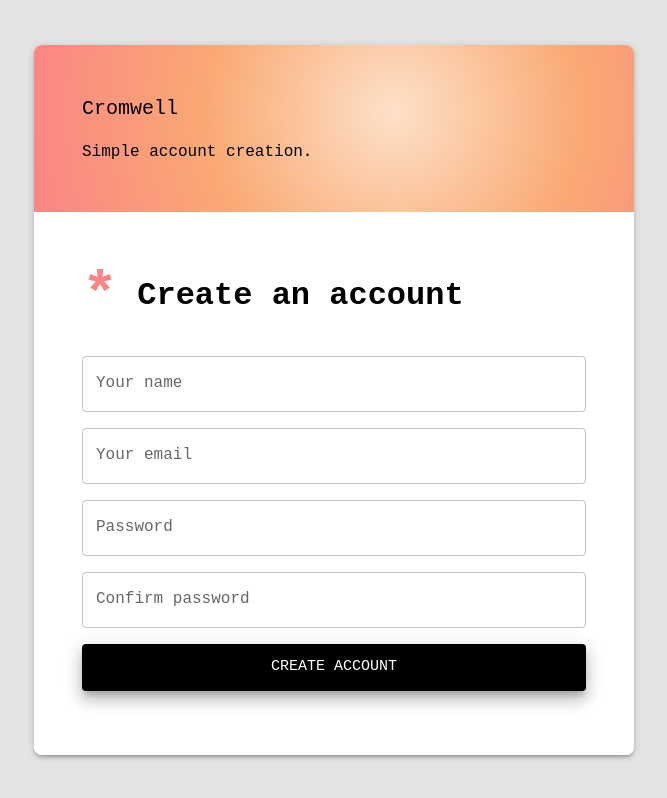
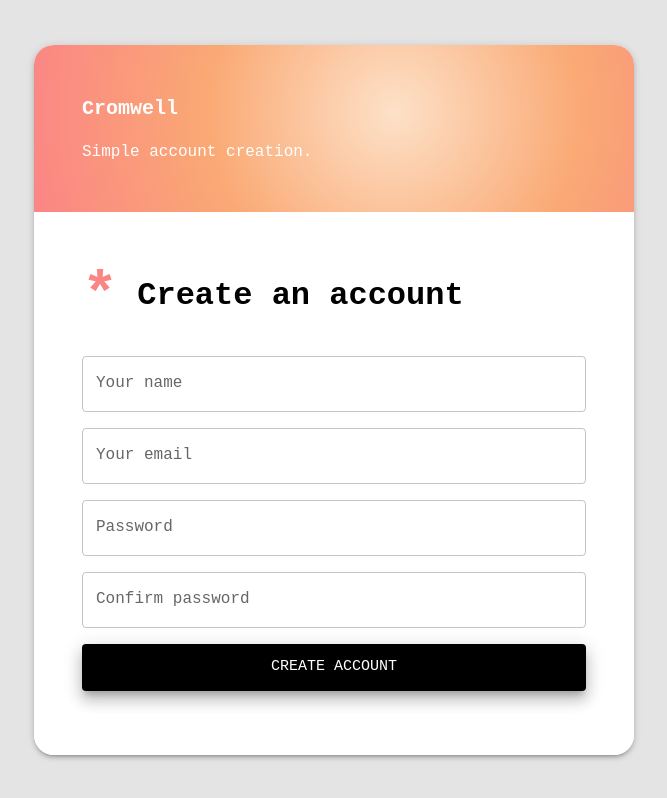
Before and after one commit to Sehbaz/full-stack-task, a React (Vite) app in the folder client/: page /register in a window 1280 px wide. Shown: the whole page, without its empty margins (306-973 px from the left). Built offline with nearby package versions, Linux system fonts and the light colour scheme.

Commit message:
refactor(auth): extract shared layout into reusable AuthLayout component

```diff
--- a/client/index.html
+++ b/client/index.html
@@ -4,7 +4,7 @@
     <meta charset="UTF-8" />
     <link rel="icon" type="image/svg+xml" href="/vite.svg" />
     <meta name="viewport" content="width=device-width, initial-scale=1.0" />
-    <title>Vite + React + TS</title>
+    <title>Cromwell</title>
   </head>
   <body>
     <div id="root"></div>
--- /dev/null
+++ b/client/src/components/auth/AuthLayout.tsx
@@ -0,0 +1,94 @@
+import { Box, Container, Grid, Paper, Stack, Typography } from "@mui/material";
+import type { ReactNode } from "react";
+
+interface AuthLayoutProps {
+  title: string;
+  subtitle: string;
+  gradient: string;
+  accentColor: string;
+  children: ReactNode;
+}
+
+const AuthLayout = ({
+  title,
+  subtitle,
+  gradient,
+  accentColor,
+  children,
+}: AuthLayoutProps) => (
+  <Box
+    minHeight="100vh"
+    bgcolor="#e4e4e4ff"
+    display="flex"
+    justifyContent="center"
+    alignItems="center"
+    px={2}
+  >
+    <Paper
+      elevation={3}
+      sx={{
+        borderRadius: 5,
+        overflow: "hidden",
+        maxWidth: 600,
+        width: "100%",
+      }}
+    >
+      <Grid>
+        <Grid
+          sx={{
+            display: "flex",
+            flexDirection: "column",
+            justifyContent: "center",
+            p: { xs: 3, md: 6 },
+            background: gradient,
+            color: "white",
+          }}
+        >
+          <Typography variant="h6" fontWeight={800} gutterBottom>
+            Cromwell
+          </Typography>
+          <Typography variant="body1" mt={1}>
+            {subtitle}
+          </Typography>
+        </Grid>
+
+        <Grid
+          sx={{
+            display: "flex",
+            alignItems: "center",
+            justifyContent: "center",
+            p: { xs: 4, md: 6 },
+            bgcolor: "#fff",
+          }}
+        >
+          <Container maxWidth={false} disableGutters sx={{ p: 0 }}>
+            <Box mb={3}>
+              <Typography
+                variant="h2"
+                fontWeight={700}
+                fontSize={{ xs: "1.6rem", md: "2rem" }}
+                mb={1}
+              >
+                <span
+                  style={{
+                    color: accentColor,
+                    fontSize: 60,
+                    verticalAlign: "middle",
+                  }}
+                >
+                  *
+                </span>{" "}
+                {title}
+              </Typography>
+            </Box>
+            <Stack spacing={2} mb={2}>
+              {children}
+            </Stack>
+          </Container>
+        </Grid>
+      </Grid>
+    </Paper>
+  </Box>
+);
+
+export default AuthLayout;
--- a/client/src/pages/Login.tsx
+++ b/client/src/pages/Login.tsx
@@ -1,81 +1,13 @@
-import {
-  Box,
-  Button,
-  Container,
-  Grid,
-  Paper,
-  Stack,
-  TextField,
-  Typography,
-} from "@mui/material";
+import { Button, Stack, TextField } from "@mui/material";
+import AuthLayout from "../components/auth/AuthLayout";
 
 const Login = () => (
-  <Box
-    minHeight="100vh"
-    bgcolor="#e4e4e4ff"
-    display="flex"
-    justifyContent="center"
-    alignItems="center"
-    px={2}
+  <AuthLayout
+    title="Login"
+    subtitle="Login to keep your projects flowing."
+    gradient="radial-gradient(circle at 30% 30%, #a6cdfb, #5a9cfb, #1d5edb)"
+    accentColor="#5a9cfb"
   >
-    <Paper
-      elevation={3}
-      sx={{
-        borderRadius: 5,
-        overflow: "hidden",
-        maxWidth: 600,
-        width: "100%",
-      }}
-    >
-      <Grid>
-        <Grid
-          sx={{
-            display: "flex",
-            flexDirection: "column",
-            justifyContent: "center",
-            p: { xs: 3, md: 6 },
-            background:
-              "radial-gradient(circle at 30% 30%, #a6cdfb, #5a9cfb, #1d5edb)",
-            color: "white",
-          }}
-        >
-          <Typography variant="h6" fontWeight={800} gutterBottom>
-            Cromwell
-          </Typography>
-          <Typography variant="body1" mt={1}>
-            Login to keep your projects flowing.
-          </Typography>
-        </Grid>
-
-        <Grid
-          sx={{
-            display: "flex",
-            alignItems: "center",
-            justifyContent: "center",
-            p: { xs: 4, md: 6 },
-            bgcolor: "#fff",
-          }}
-        >
-          <Container maxWidth={false} disableGutters sx={{ p: 0 }}>
-            <Box mb={3}>
-              <Typography
-                variant="h2"
-                fontWeight={700}
-                fontSize={{ xs: "1.6rem", md: "2rem" }}
-                mb={1}
-              >
-                <span
-                  style={{
-                    color: "#5a9cfb",
-                    fontSize: 60,
-                    verticalAlign: "middle",
-                  }}
-                >
-                  *
-                </span>{" "}
-                Log in
-              </Typography>
-            </Box>
     <Stack spacing={2} mb={2}>
       <TextField
         label="Your email"
@@ -106,11 +38,7 @@ const Login = () => (
         Log in
       </Button>
     </Stack>
-          </Container>
-        </Grid>
-      </Grid>
-    </Paper>
-  </Box>
+  </AuthLayout>
 );
 
 export default Login;
--- a/client/src/pages/Register.tsx
+++ b/client/src/pages/Register.tsx
@@ -1,80 +1,13 @@
-import {
-  Box,
-  Button,
-  Container,
-  Grid,
-  Paper,
-  Stack,
-  TextField,
-  Typography,
-} from "@mui/material";
+import { Button, Stack, TextField } from "@mui/material";
+import AuthLayout from "../components/auth/AuthLayout";
 
 const Register = () => (
-  <Box
-    minHeight="100vh"
-    bgcolor="#e4e4e4ff"
-    display="flex"
-    justifyContent="center"
-    alignItems="center"
-    px={2}
+  <AuthLayout
+    title="Create an account"
+    subtitle="Simple account creation."
+    gradient="radial-gradient(circle at 60% 40%, #fde1c8 0%, #faa974 50%, #fb8585 100%)"
+    accentColor="#fb8585"
   >
-    <Paper
-      elevation={3}
-      sx={{
-        borderRadius: 2,
-        overflow: "hidden",
-        maxWidth: 600,
-        width: "100%",
-      }}
-    >
-      <Grid>
-        <Grid
-          sx={{
-            display: "flex",
-            flexDirection: "column",
-            justifyContent: "center",
-            p: { xs: 3, md: 6 },
-            background:
-              "radial-gradient(circle at 60% 40%, #fde1c8 0%, #faa974 50%, #fb8585 100%)",
-          }}
-        >
-          <Typography variant="h6" gutterBottom>
-            Cromwell
-          </Typography>
-          <Typography variant="body1" mt={1}>
-            Simple account creation.
-          </Typography>
-        </Grid>
-
-        <Grid
-          sx={{
-            display: "flex",
-            alignItems: "center",
-            justifyContent: "center",
-            p: { xs: 4, md: 6 },
-            bgcolor: "#fff",
-          }}
-        >
-          <Container maxWidth={false} disableGutters sx={{ p: 0 }}>
-            <Box mb={3}>
-              <Typography
-                variant="h2"
-                fontWeight={700}
-                fontSize={{ xs: "1.6rem", md: "2rem" }}
-                mb={1}
-              >
-                <span
-                  style={{
-                    color: "#fb8585",
-                    fontSize: 60,
-                    verticalAlign: "middle",
-                  }}
-                >
-                  *
-                </span>{" "}
-                Create an account
-              </Typography>
-            </Box>
     <Stack spacing={2} mb={2}>
       <TextField
         id="name"
@@ -122,11 +55,7 @@ const Register = () => (
         Create account
       </Button>
     </Stack>
-          </Container>
-        </Grid>
-      </Grid>
-    </Paper>
-  </Box>
+  </AuthLayout>
 );
 
 export default Register;
```
Lines whose indentation alone changed are shown as unchanged.
